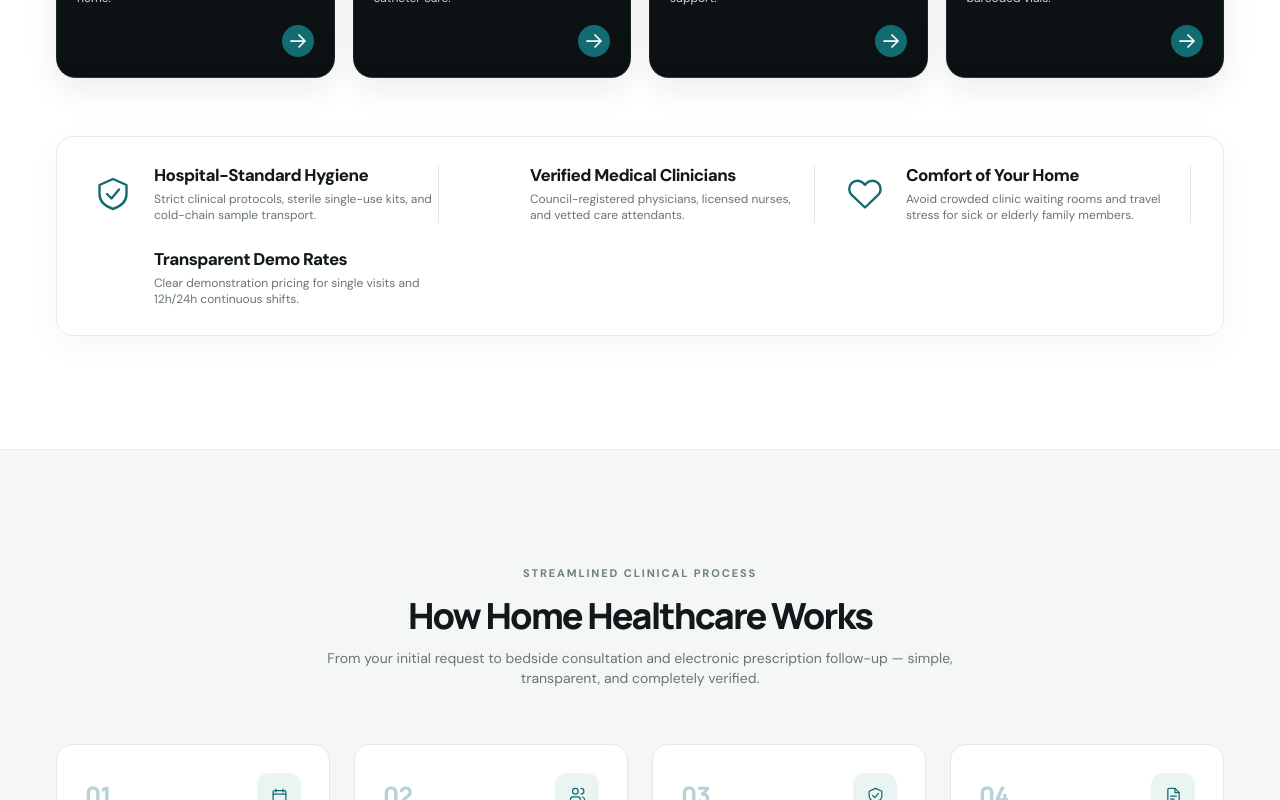
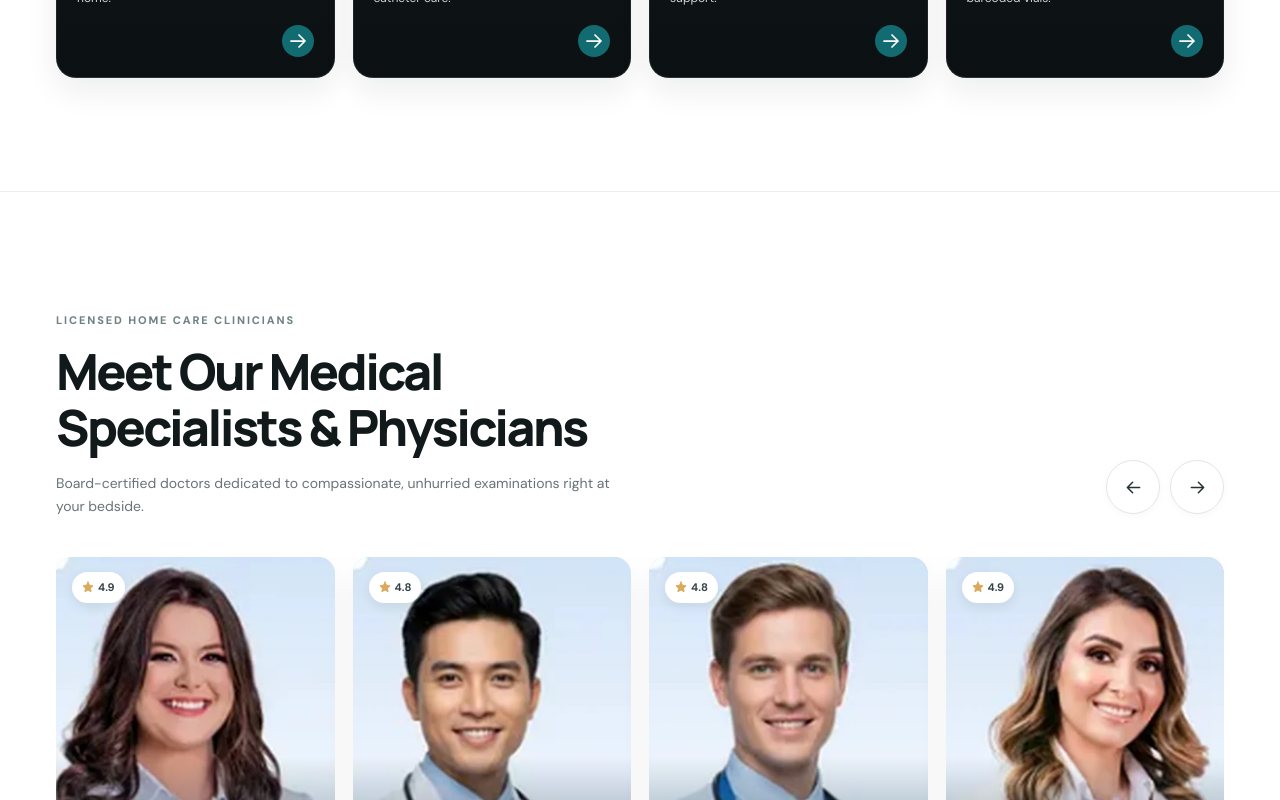
Before and after one commit to Deepjyoti78/vellora-health, a Next.js app: page / in a window 1280 px wide. Shown: the part 1500-2300 px from the top of the page. Built offline with nearby package versions, Linux system fonts and the light colour scheme.

Commit message:
feat(home): remove value pillars box and rearrange sections as requested

```diff
--- a/src/app/page.tsx
+++ b/src/app/page.tsx
@@ -20,14 +20,14 @@ export default function HomePage() {
         {/* 2. Four Core Doorstep Services */}
         <ServicesSection />
 
-        {/* 3. How Home Healthcare Works (4-step clinical flow) */}
-        <HowItWorksSection />
+        {/* 3. Healthcare Professionals & Visiting Doctors ("Meet Our Medical Specialists") */}
+        <DoctorsSection />
 
-        {/* 4. Why Choose Vellora Health (Hospital-Standard Safety at Home) */}
+        {/* 4. Why Choose Vellora Health ("Hospital-Standard Safety Protocols & Convenience") */}
         <ExperienceSection />
 
-        {/* 5. Healthcare Professionals & Visiting Doctors */}
-        <DoctorsSection />
+        {/* 5. How Home Healthcare Works (4-step clinical flow) */}
+        <HowItWorksSection />
 
         {/* 6. Care Options & Shift Packages (Doctor visit, 12h/24h nursing, caretakers, labs) */}
         <CareOptionsSection />
--- a/src/components/home/ServicesSection.tsx
+++ b/src/components/home/ServicesSection.tsx
@@ -2,7 +2,7 @@
 
 import React, { useRef } from 'react';
 import Link from 'next/link';
-import { SERVICES_DATA, VALUE_PILLARS } from '@/data/site-content';
+import { SERVICES_DATA } from '@/data/site-content';
 import { SliderArrows } from '@/components/common/SliderArrows';
 import { Icon, IconName } from '@/components/common/Icon';
 
@@ -82,20 +82,6 @@ export const ServicesSection: React.FC = () => {
             </Link>
           ))}
         </div>
-
-        <div className="service-values mt-14" id="values">
-          {VALUE_PILLARS.map((pillar) => (
-            <div key={pillar.title} className="value-item">
-              <div className="value-icon text-[#116b70]">
-                <Icon name={pillar.icon as IconName} />
-              </div>
-              <div>
-                <h3 className="text-sm font-bold text-[#11191b]">{pillar.title}</h3>
-                <p className="mt-1 text-xs text-[#687476]">{pillar.description}</p>
-              </div>
-            </div>
-          ))}
-        </div>
       </div>
     </section>
   );
```
